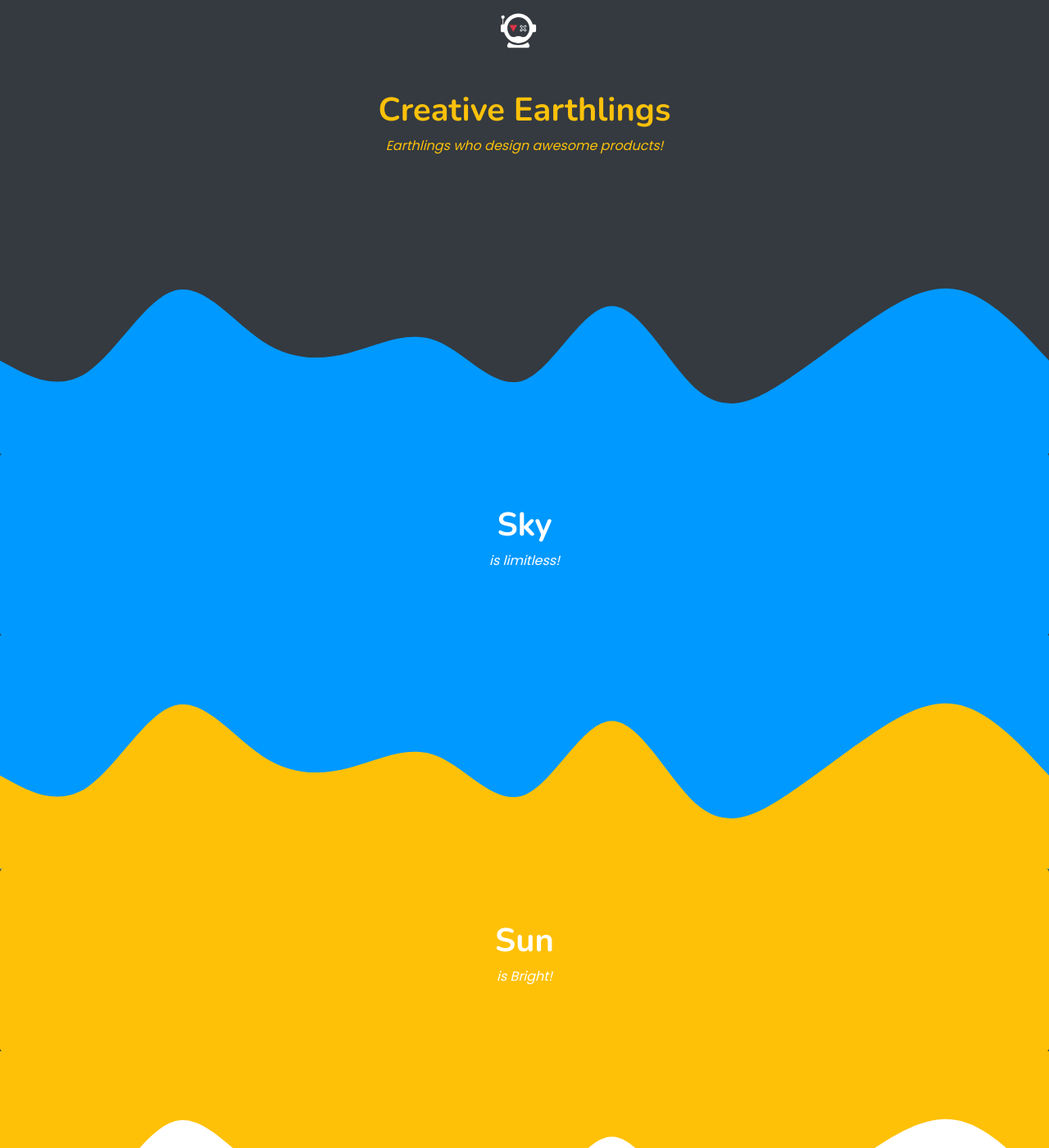
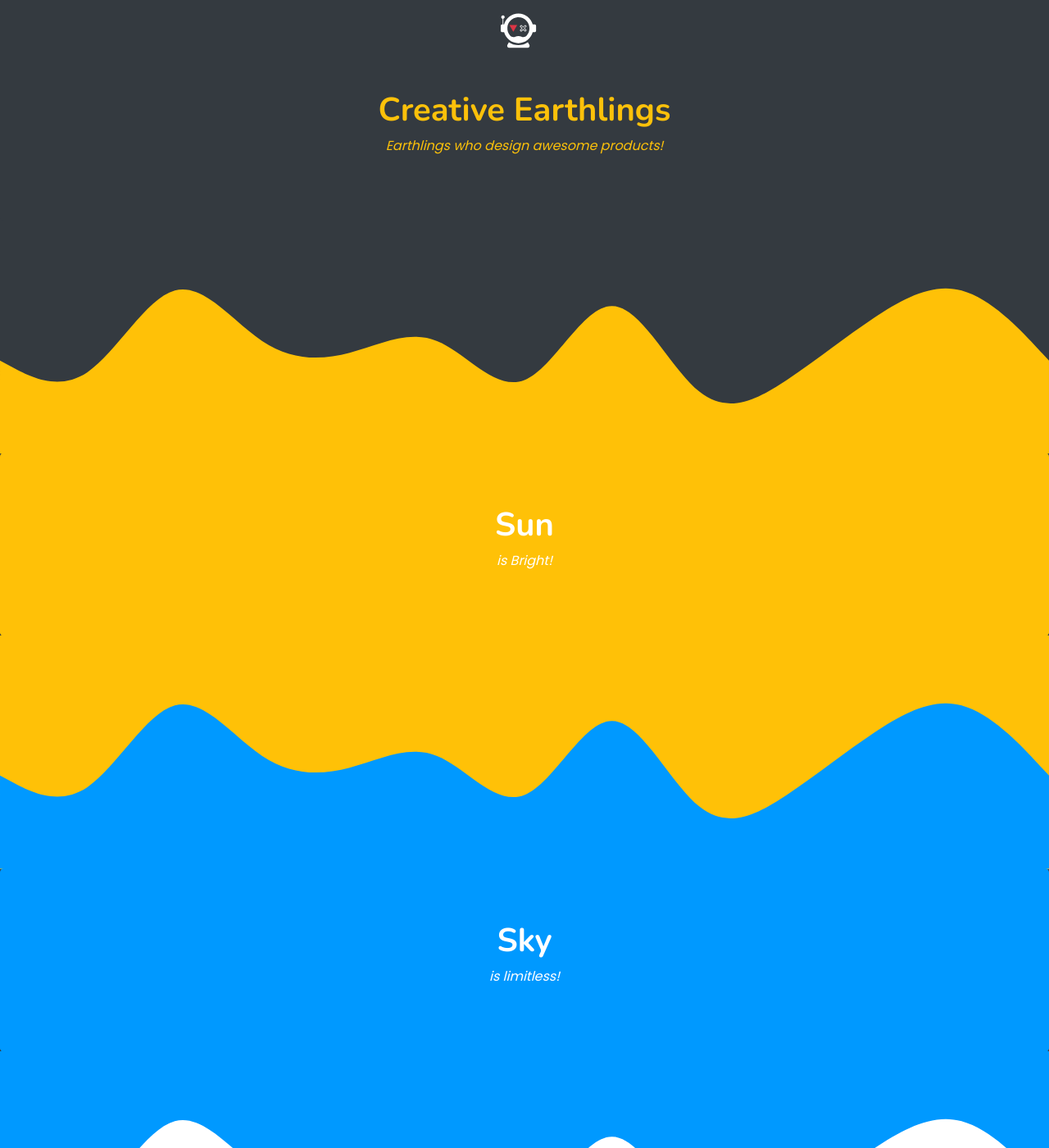
Before and after one commit to creativearthlings/creativearthlings.github.io, a Jekyll site: the page built from index.md, in a window 1280 px wide and 1400 px high. Shown: the whole window at 82% size. Built offline with Jekyll 4.4.1, drawn with Linux system fonts in a browser that asks for light colours; nearby versions of some CDN libraries; some of the changed text lies outside the part shown.

Commit message:
add script tag for javascript

```diff
--- a/_layouts/default.html
+++ b/_layouts/default.html
@@ -35,24 +35,24 @@
             </div>
             <!-- 2nd Wave -->
             <svg viewBox="0 0 1440 320" style="width: 100vw;margin-top:-1px;">
+              <path fill="#ffc107" fill-opacity="1" d="M0,192L20,202.7C40,213,80,235,120,208C160,181,200,107,240,96C280,85,320,139,360,165.3C400,192,440,192,480,181.3C520,171,560,149,600,165.3C640,181,680,235,720,218.7C760,203,800,117,840,117.3C880,117,920,203,960,234.7C1000,267,1040,245,1080,218.7C1120,192,1160,160,1200,133.3C1240,107,1280,85,1320,96C1360,107,1400,149,1420,170.7L1440,192L1440,320L1420,320C1400,320,1360,320,1320,320C1280,320,1240,320,1200,320C1160,320,1120,320,1080,320C1040,320,1000,320,960,320C920,320,880,320,840,320C800,320,760,320,720,320C680,320,640,320,600,320C560,320,520,320,480,320C440,320,400,320,360,320C320,320,280,320,240,320C200,320,160,320,120,320C80,320,40,320,20,320L0,320Z"></path>
+            </svg>
+            <!-- Message 2 -->
+            <div class="jumbotron" style="background: #ffc107;margin-top:-1px;margin-bottom: 0px;">
+              <h1 class="font-weight-bold">Sun</h1>
+              <p class="font-italic">is Bright!</p>
+            </div>
+            <!-- 3rd Wave -->
+            <svg viewBox="0 0 1440 320" style="background: #ffc107; margin-top:-1px;">
               <path fill="#0099ff" fill-opacity="1" d="M0,192L20,202.7C40,213,80,235,120,208C160,181,200,107,240,96C280,85,320,139,360,165.3C400,192,440,192,480,181.3C520,171,560,149,600,165.3C640,181,680,235,720,218.7C760,203,800,117,840,117.3C880,117,920,203,960,234.7C1000,267,1040,245,1080,218.7C1120,192,1160,160,1200,133.3C1240,107,1280,85,1320,96C1360,107,1400,149,1420,170.7L1440,192L1440,320L1420,320C1400,320,1360,320,1320,320C1280,320,1240,320,1200,320C1160,320,1120,320,1080,320C1040,320,1000,320,960,320C920,320,880,320,840,320C800,320,760,320,720,320C680,320,640,320,600,320C560,320,520,320,480,320C440,320,400,320,360,320C320,320,280,320,240,320C200,320,160,320,120,320C80,320,40,320,20,320L0,320Z"></path>
             </svg>
-            <!-- Message 2 -->
+            <!-- Message 3 -->
             <div class="jumbotron" style="background: #0099ff;margin-top:-1px;margin-bottom: 0px;">
               <h1 class="font-weight-bold">Sky</h1>
               <p class="font-italic">is limitless!</p>
             </div>
-            <!-- 3rd Wave -->
+            <!-- 4th Wave -->
             <svg viewBox="0 0 1440 320" style="background: #0099ff; margin-top:-1px;">
-              <path fill="#ffc107" fill-opacity="1" d="M0,192L20,202.7C40,213,80,235,120,208C160,181,200,107,240,96C280,85,320,139,360,165.3C400,192,440,192,480,181.3C520,171,560,149,600,165.3C640,181,680,235,720,218.7C760,203,800,117,840,117.3C880,117,920,203,960,234.7C1000,267,1040,245,1080,218.7C1120,192,1160,160,1200,133.3C1240,107,1280,85,1320,96C1360,107,1400,149,1420,170.7L1440,192L1440,320L1420,320C1400,320,1360,320,1320,320C1280,320,1240,320,1200,320C1160,320,1120,320,1080,320C1040,320,1000,320,960,320C920,320,880,320,840,320C800,320,760,320,720,320C680,320,640,320,600,320C560,320,520,320,480,320C440,320,400,320,360,320C320,320,280,320,240,320C200,320,160,320,120,320C80,320,40,320,20,320L0,320Z"></path>
-            </svg>
-            <!-- Message 3 -->
-            <div class="jumbotron" style="background: #ffc107;margin-top:-1px;margin-bottom: 0px;">
-              <h1 class="font-weight-bold">Sun</h1>
-              <p class="font-italic">is Bright!</p>
-            </div>
-            <!-- 4th Wave -->
-            <svg viewBox="0 0 1440 320" style="background: #ffc107; margin-top:-1px;">
               <path fill="#ffffff" fill-opacity="1" d="M0,192L20,202.7C40,213,80,235,120,208C160,181,200,107,240,96C280,85,320,139,360,165.3C400,192,440,192,480,181.3C520,171,560,149,600,165.3C640,181,680,235,720,218.7C760,203,800,117,840,117.3C880,117,920,203,960,234.7C1000,267,1040,245,1080,218.7C1120,192,1160,160,1200,133.3C1240,107,1280,85,1320,96C1360,107,1400,149,1420,170.7L1440,192L1440,320L1420,320C1400,320,1360,320,1320,320C1280,320,1240,320,1200,320C1160,320,1120,320,1080,320C1040,320,1000,320,960,320C920,320,880,320,840,320C800,320,760,320,720,320C680,320,640,320,600,320C560,320,520,320,480,320C440,320,400,320,360,320C320,320,280,320,240,320C200,320,160,320,120,320C80,320,40,320,20,320L0,320Z"></path>
             </svg>
             <!-- Message 4 -->
@@ -64,6 +64,25 @@
             <svg viewBox="0 0 1440 320" style="background: #ffffff; margin-top:-1px;">
               <path fill="#ffffff" fill-opacity="1" d="M0,192L20,202.7C40,213,80,235,120,208C160,181,200,107,240,96C280,85,320,139,360,165.3C400,192,440,192,480,181.3C520,171,560,149,600,165.3C640,181,680,235,720,218.7C760,203,800,117,840,117.3C880,117,920,203,960,234.7C1000,267,1040,245,1080,218.7C1120,192,1160,160,1200,133.3C1240,107,1280,85,1320,96C1360,107,1400,149,1420,170.7L1440,192L1440,320L1420,320C1400,320,1360,320,1320,320C1280,320,1240,320,1200,320C1160,320,1120,320,1080,320C1040,320,1000,320,960,320C920,320,880,320,840,320C800,320,760,320,720,320C680,320,640,320,600,320C560,320,520,320,480,320C440,320,400,320,360,320C320,320,280,320,240,320C200,320,160,320,120,320C80,320,40,320,20,320L0,320Z"></path>
             </svg>
+        </div>
+
+        <!-- Pre Footer wave -->
+        <div class="waves">
+          <!-- 6th Wave - Internal Magma -->
+          <svg viewBox="0 0 1440 320" style="background: #ffffff; margin-top:-1px; margin-bottom: 0px;">
+            <path fill="#dc3545" fill-opacity="1" d="M0,192L20,202.7C40,213,80,235,120,208C160,181,200,107,240,96C280,85,320,139,360,165.3C400,192,440,192,480,181.3C520,171,560,149,600,165.3C640,181,680,235,720,218.7C760,203,800,117,840,117.3C880,117,920,203,960,234.7C1000,267,1040,245,1080,218.7C1120,192,1160,160,1200,133.3C1240,107,1280,85,1320,96C1360,107,1400,149,1420,170.7L1440,192L1440,320L1420,320C1400,320,1360,320,1320,320C1280,320,1240,320,1200,320C1160,320,1120,320,1080,320C1040,320,1000,320,960,320C920,320,880,320,840,320C800,320,760,320,720,320C680,320,640,320,600,320C560,320,520,320,480,320C440,320,400,320,360,320C320,320,280,320,240,320C200,320,160,320,120,320C80,320,40,320,20,320L0,320Z"></path>
+          </svg>
+          <!-- Message bottom - footer -->
+          <div class="jumbotron" style="background: #dc3545;margin-top:-10px;margin-bottom: 0px;">
           </div>
+        </div>
+        <!-- Footer -->
+        <footer class="footer bg-danger waves" style="margin-top:-1px;">
+          <div class="container text-center p-3">
+            <!-- Copyright Message -->
+            <span class="text-light">© 2020 Copyright: Creative Earthlings</span>
+          </div>
+        </footer>
+        <script src='{{ site.baseurl }}/public/js/script.js'></script>
     </body>
 </html>
```
